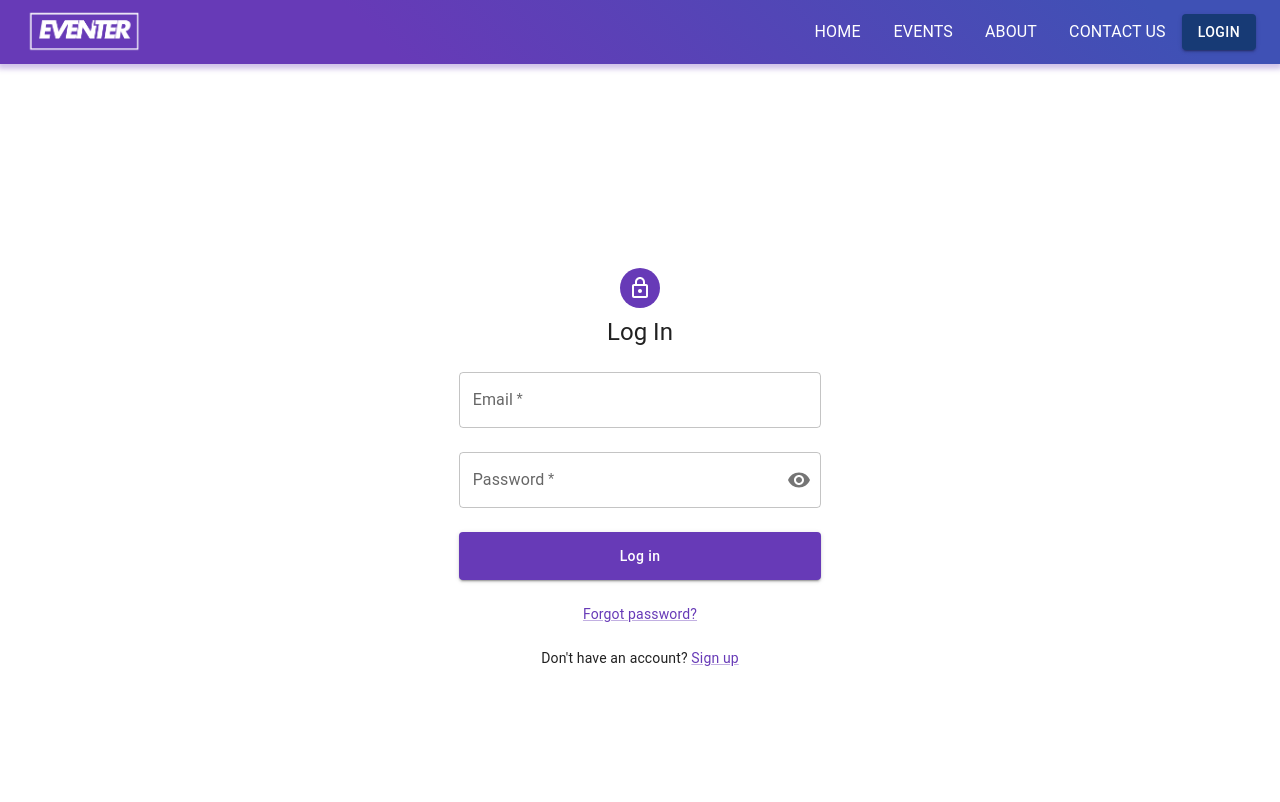
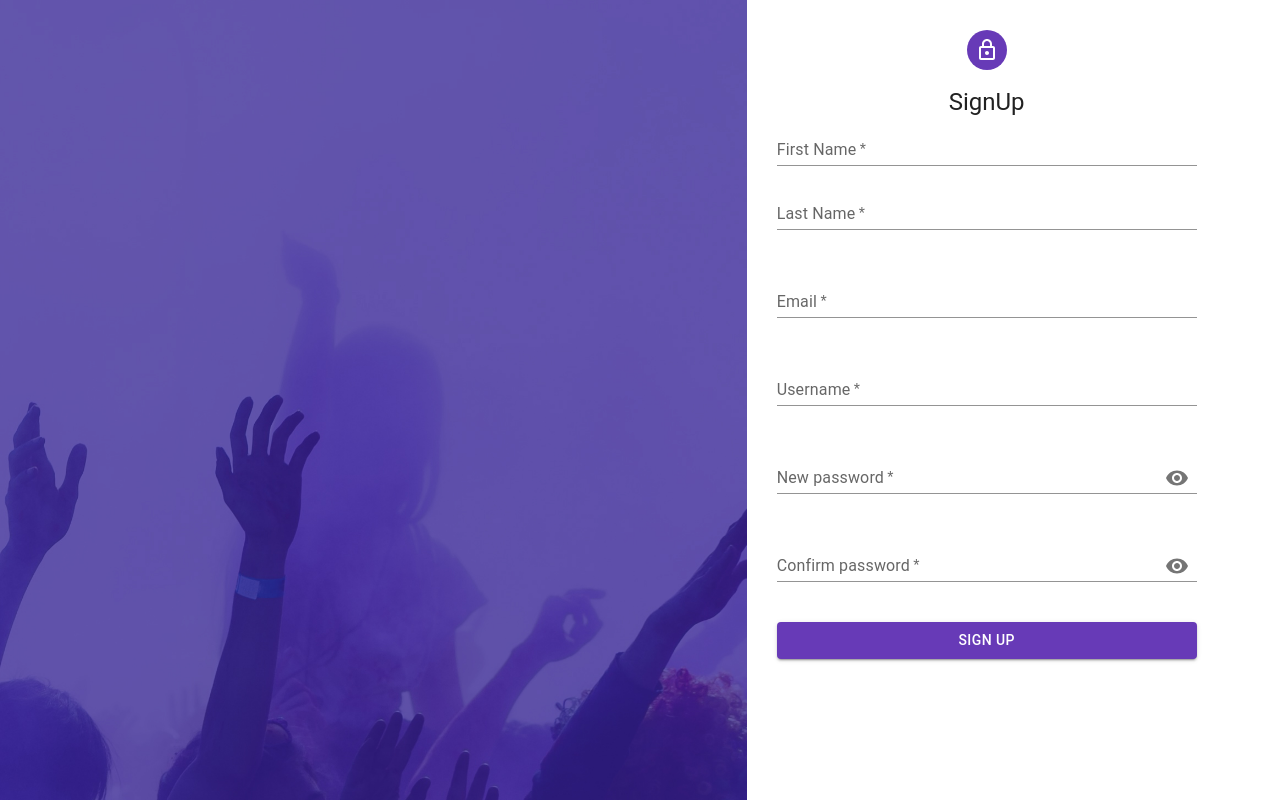
Before and after one commit to NadunMN/Eventer, a React (Vite) app in the folder frontend/: page /signup in a window 1280 px wide. Before the commit this address led to /login. Shown: the top 802 px of the page. Built offline with nearby package versions, Linux system fonts and the light colour scheme.

Commit message:
fix signup not loading bug

```diff
--- a/frontend/src/App.jsx
+++ b/frontend/src/App.jsx
@@ -3,7 +3,7 @@ import { Contact } from "./components/contactPage/Contact";
 import { Home } from "./components/Home";
 import { Login } from "./components/Login";
 import { NavBar } from "./components/NavBar";
-import { Route, Routes, useNavigate } from "react-router-dom";
+import { Route, Routes, useNavigate, useLocation } from "react-router-dom";
 import { Signup } from "./components/Signup";
 import { AddEvent } from "./components/AddEvent";
 import { AdminDashboard } from "./components/AdminDashboard";
@@ -21,6 +21,7 @@ function App() {
   const [userRole, setUserRole] = useState("");
   const [userId, setUserId] = useState("");
   const navigate = useNavigate();
+  const location = useLocation();
 
   const [loading, setLoading] = useState(true);
 
@@ -30,8 +31,6 @@ function App() {
       const jwtToken = jwtDecode(user.token);
       setUserId(jwtToken._id);
       setUserRole(jwtToken.role);
-    } else {
-      navigate("/login");
     }
     setLoading(false);
   }, [navigate]);
@@ -44,10 +43,15 @@ function App() {
     setUserRole("");
     navigate("/login");
   };
+  const showNavBarAndFooter = !["/signup", "/login"].includes(
+    location.pathname
+  );
   return (
     <>
-      <NavBar logout={logout} userId={userId} userRole={userRole} />
-
+      {/* <NavBar logout={logout} userId={userId} userRole={userRole} /> */}
+      {showNavBarAndFooter && (
+        <NavBar logout={logout} userId={userId} userRole={userRole} />
+      )}
       <Routes>
         <Route path="/" element={<Home />} />
         <Route
@@ -81,7 +85,7 @@ function App() {
           }
         />
       </Routes>
-      <Footer />
+      {showNavBarAndFooter && <Footer />}
     </>
   );
 }
--- a/frontend/src/components/Event/EventData.jsx
+++ b/frontend/src/components/Event/EventData.jsx
@@ -1,7 +1,7 @@
 import { useState, useEffect } from "react";
 import { useParams } from "react-router-dom";
 import axios from "axios";
-import { Container, Typography, Box, colors, Grid } from "@mui/material";
+import { Container, Typography, Box, colors, Grid, CircularProgress } from "@mui/material";
 import EventBanner from "./EventBanner";
 import EventDetails from "./EventDetails";
 import { Reviews } from "../Reviews";
@@ -24,7 +24,6 @@ export default function EventData() {
   const [event, setEvent] = useState(null);
   const [loading, setLoading] = useState(true);
   const [error, setError] = useState(null);
-
 
   useEffect(() => {
     const fetchEvent = async () => {
@@ -62,7 +61,18 @@ export default function EventData() {
   }, [eventId]);
 
   if (loading) {
-    return <>loading....</>;
+    return (
+      <Box
+        sx={{
+          display: "flex",
+          justifyContent: "center",
+          alignItems: "center",
+          height: "100%",
+        }}
+      >
+        <CircularProgress />
+      </Box>
+    );
   }
 
   if (error) {
@@ -76,9 +86,9 @@ export default function EventData() {
           <EventBanner event={event} />
         </Box>
         <Grid container spacing={4}></Grid>
-          <Grid item xs={12} md={6}>
-            <EventDetails event={event} />
-          </Grid>
+        <Grid item xs={12} md={6}>
+          <EventDetails event={event} />
+        </Grid>
 
         <Grid item xs={12} md={6}>
           <Typography variant="body1">{event.description}</Typography>
--- a/frontend/src/components/Signup.jsx
+++ b/frontend/src/components/Signup.jsx
@@ -1,5 +1,6 @@
 import {
   Avatar,
+  Box,
   Button,
   Grid,
   IconButton,
@@ -8,23 +9,30 @@ import {
   Stack,
   TextField,
   Typography,
+  useMediaQuery, // import useMediaQuery
+  useTheme, // import useTheme
 } from "@mui/material";
 import React, { useEffect, useState } from "react";
 import LockOutlinedIcon from "@mui/icons-material/LockOutlined";
 import VisibilityIcon from "@mui/icons-material/Visibility";
 import VisibilityOffIcon from "@mui/icons-material/VisibilityOff";
-import axios from "axios";
 import { useSignup } from "../hooks/useSignup";
+import { useNavigate } from "react-router-dom";
+import img from "../asset/abstract-contour-green-background_1032986-186909.jpg";
 
 export const Signup = () => {
   const { signup, isLoading, error } = useSignup();
 
+  // Theme and Media Query hooks for responsiveness
+  const theme = useTheme();
+  const isSmallScreen = useMediaQuery(theme.breakpoints.down(850)); // Small screen for mobile devices
+
   const paperStyle = {
-    padding: 20,
-    height: "auto",
+    padding: isSmallScreen ? 20 : 30, // Adjust padding for smaller screens
     width: "90%",
-    maxWidth: "600px",
-    margin: "100px auto",
+    maxWidth: isSmallScreen ? "100%" : "600px", // Full width for smaller screens
+    height: "100vh", // Set height to 100vh for Paper
+    borderRadius: "16px",
   };
 
   const [showPassword, setShowPassword] = useState(false);
@@ -42,6 +50,7 @@ export const Signup = () => {
   const [lastName, setLastName] = useState("");
   const [email, setEmail] = useState("");
   const [username, setUsername] = useState("");
+  const navigate = useNavigate();
 
   const handlePasswordVisibility = () => {
     setShowPassword(!showPassword ? true : false);
@@ -66,7 +75,7 @@ export const Signup = () => {
 
   const handleSubmit = async (e) => {
     e.preventDefault();
-    if (password != confirmPassword) {
+    if (password !== confirmPassword) {
       return;
     }
     const created_at = new Date().toISOString();
@@ -79,11 +88,11 @@ export const Signup = () => {
       role: "user",
       created_at,
     };
-    console.log(userData);
     const res = await signup(userData);
-    console.log(res);
-
-    console.log("Sucssess");
+    if (res) {
+      console.log("Successfully registered");
+      navigate("/");
+    }
   };
 
   const getHelperText = () => {
@@ -113,17 +122,32 @@ export const Signup = () => {
   };
 
   return (
-    <Grid>
-      <Paper elevation={10} style={paperStyle} sx={{ borderRadius: "16px" }}>
-        <Grid align={"center"}>
+    <Grid container sx={{ height: "100vh" }}>
+      {/* Adjust the Grid layout for smaller screens */}
+      <Grid item xs={12} md={7}>
+        <Box
+          sx={{
+            backgroundImage: isSmallScreen ? "" : `url(${img})`,
+            backgroundSize: "cover",
+            backgroundPosition: "center",
+            height: "100vh", // Set height to 100vh for Box
+            width: "100%",
+          }}
+        ></Box>
+      </Grid>
+      <Grid item xs={12} md={5}>
+        <Paper elevation={0} style={paperStyle}>
+          <Grid align="center">
             <Avatar style={{ backgroundColor: "#673ab7" }}>
               <LockOutlinedIcon />
             </Avatar>
             <Typography variant="h5" component="h5" mt={2}>
               SignUp
             </Typography>
-          <Stack spacing={5}>
-            <Stack spacing={2} direction={"row"}>
+            <Stack spacing={isSmallScreen ? 3 : 5}>
+              {" "}
+              {/* Reduced spacing on mobile */}
+              <Stack spacing={2}>
                 <TextField
                   label="First Name"
                   type="text"
@@ -212,16 +236,20 @@ export const Signup = () => {
               <Button
                 type="submit"
                 variant="contained"
-              style={{ marginBottom: 50, backgroundColor: "primary.main" }}
                 onClick={handleSubmit}
                 disabled={isLoading}
               >
                 Sign up
               </Button>
-            {error && <Typography variant="body1">{error}</Typography>}
+              {error && (
+                <Typography color="error" sx={{ mb: 2 }}>
+                  {error}
+                </Typography>
+              )}
             </Stack>
           </Grid>
         </Paper>
       </Grid>
+    </Grid>
   );
 };
--- a/frontend/src/hooks/useSignup.jsx
+++ b/frontend/src/hooks/useSignup.jsx
@@ -16,7 +16,7 @@ export const useSignup = () => {
         "http://localhost:5000/api/user/signup",
         userData
       );
-      console.log(res);
+      console.log("Rs: ", res.data);
 
       const json = res.data;
 
@@ -27,6 +27,7 @@ export const useSignup = () => {
       dispatch({ type: "LOGIN", payload: json });
 
       setIsLoading(false);
+      return res.data;
     } catch (error) {
       setIsLoading(false);
       setError(
```
Also changed, not shown: frontend/src/components/AdminDashboard.jsx (+49 -9 lines). Lines whose indentation alone changed are shown as unchanged.
